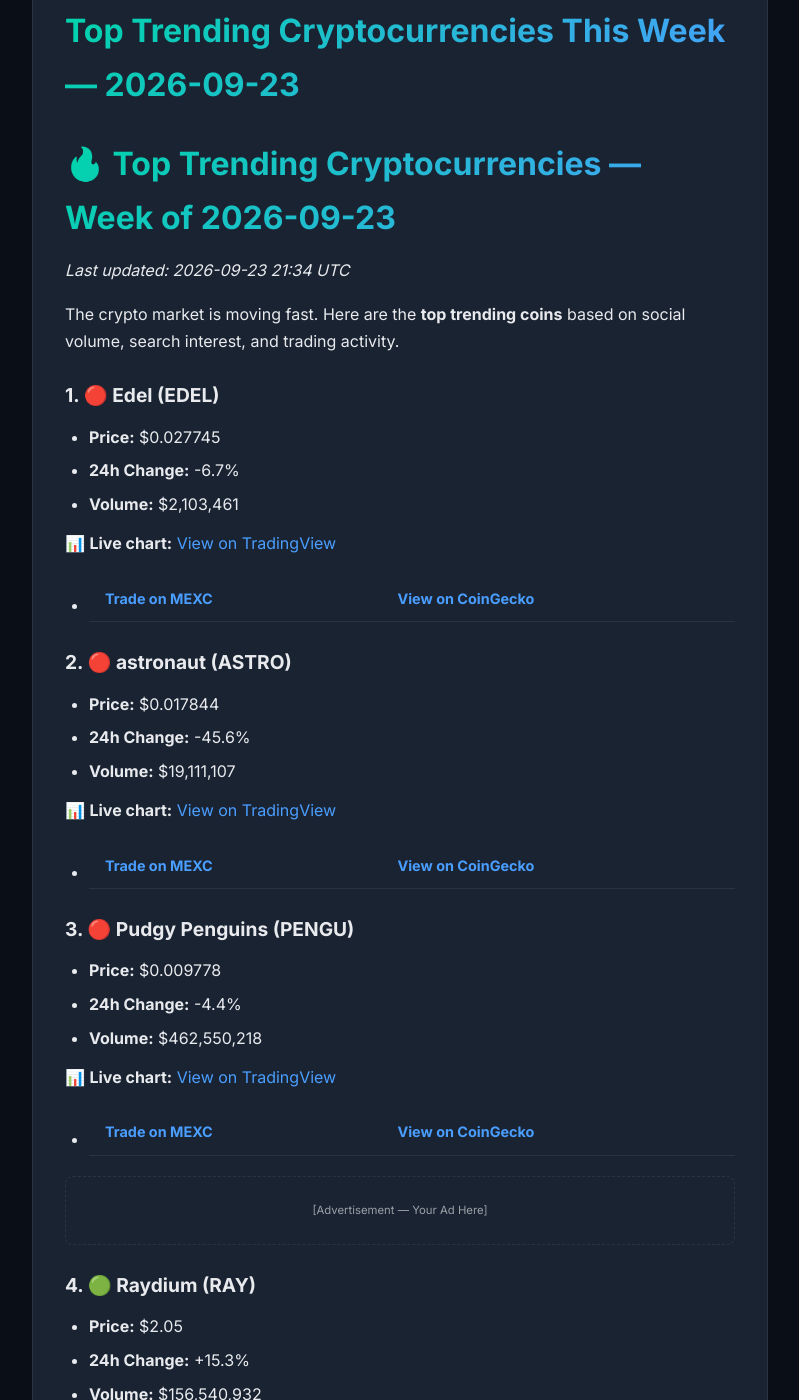
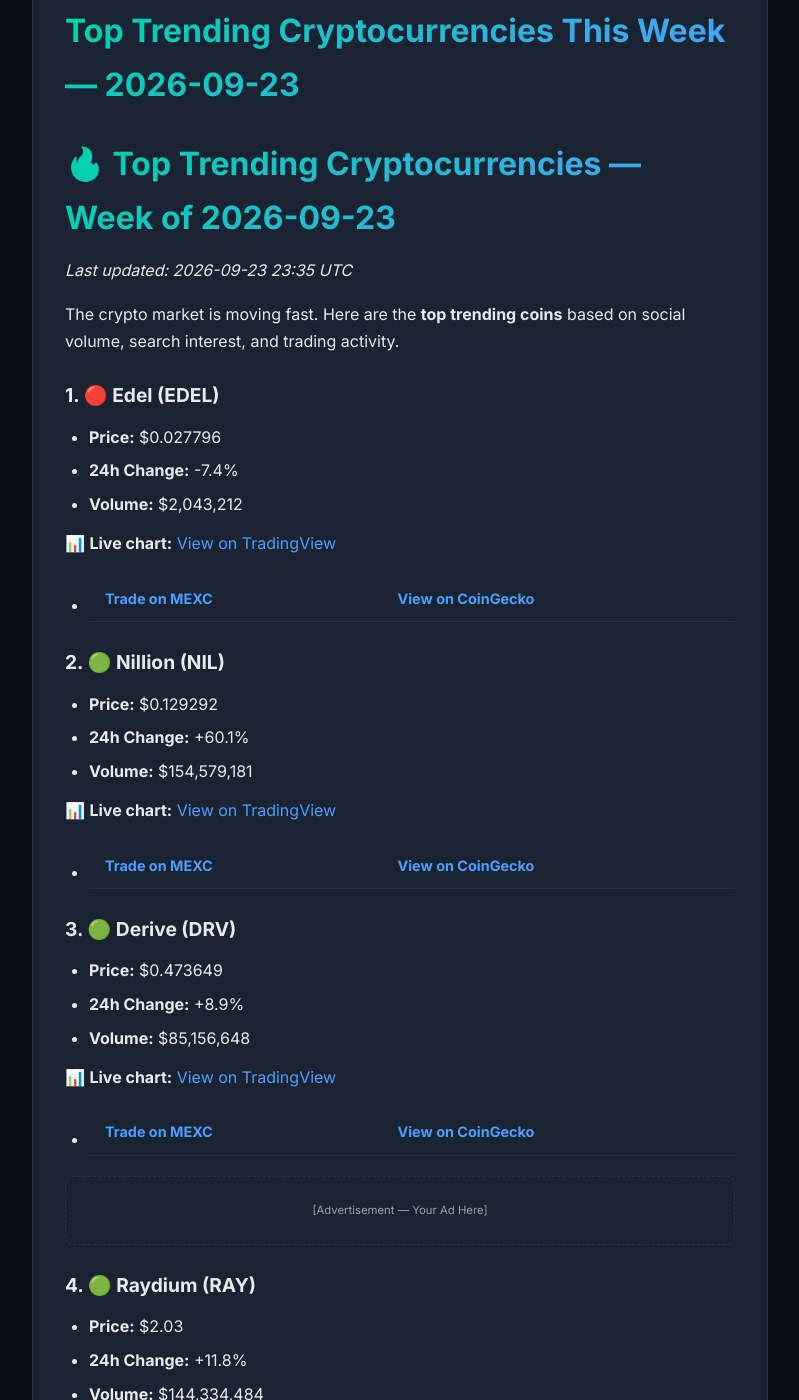
Before and after one commit to alexcipher-CRE/crypto-insights, a Jekyll site: the page built from _posts/2026-09-23-trending-coins.md, in a window 1280 px wide and 1400 px high, scrolled down 355 px. Shown: the whole window, without its empty margins (240-1039 px from the left). Built offline with Jekyll 4.4.1, drawn with Linux system fonts in a browser that asks for light colours; some of the changed text lies outside the part shown.

Commit message:
🚀 Auto-update: 15 posts

```diff
--- a/_posts/2026-09-23-trending-coins.md
+++ b/_posts/2026-09-23-trending-coins.md
@@ -6,39 +6,39 @@ tags: [crypto, trending, analysis]
 
 # 🔥 Top Trending Cryptocurrencies — Week of 2026-09-23
 
-*Last updated: 2026-09-23 21:34 UTC*
+*Last updated: 2026-09-23 23:35 UTC*
 
 The crypto market is moving fast. Here are the **top trending coins** based on social volume, search interest, and trading activity.
 
 ### 1. 🔴 Edel (EDEL)
 
-- **Price:** $0.027745
-- **24h Change:** -6.7%
-- **Volume:** $2,103,461
+- **Price:** $0.027796
+- **24h Change:** -7.4%
+- **Volume:** $2,043,212
 
 📊 **Live chart:** [View on TradingView](https://www.tradingview.com/chart/?symbol=BINANCE:EDELUSDT)
 
 - **[Trade on MEXC](https://www.mexc.com/trade/EDEL_USDT?ref=YOUR_REF_ID)** | **[View on CoinGecko](https://www.coingecko.com/en/coins/edel)**
 
-### 2. 🔴 astronaut (ASTRO)
+### 2. 🟢 Nillion (NIL)
 
-- **Price:** $0.017844
-- **24h Change:** -45.6%
-- **Volume:** $19,111,107
+- **Price:** $0.129292
+- **24h Change:** +60.1%
+- **Volume:** $154,579,181
 
-📊 **Live chart:** [View on TradingView](https://www.tradingview.com/chart/?symbol=BINANCE:ASTROUSDT)
+📊 **Live chart:** [View on TradingView](https://www.tradingview.com/chart/?symbol=BINANCE:NILUSDT)
 
-- **[Trade on MEXC](https://www.mexc.com/trade/ASTRO_USDT?ref=YOUR_REF_ID)** | **[View on CoinGecko](https://www.coingecko.com/en/coins/astronaut)**
+- **[Trade on MEXC](https://www.mexc.com/trade/NIL_USDT?ref=YOUR_REF_ID)** | **[View on CoinGecko](https://www.coingecko.com/en/coins/nillion)**
 
-### 3. 🔴 Pudgy Penguins (PENGU)
+### 3. 🟢 Derive (DRV)
 
-- **Price:** $0.009778
-- **24h Change:** -4.4%
-- **Volume:** $462,550,218
+- **Price:** $0.473649
+- **24h Change:** +8.9%
+- **Volume:** $85,156,648
 
-📊 **Live chart:** [View on TradingView](https://www.tradingview.com/chart/?symbol=BINANCE:PENGUUSDT)
+📊 **Live chart:** [View on TradingView](https://www.tradingview.com/chart/?symbol=BINANCE:DRVUSDT)
 
-- **[Trade on MEXC](https://www.mexc.com/trade/PENGU_USDT?ref=YOUR_REF_ID)** | **[View on CoinGecko](https://www.coingecko.com/en/coins/pudgy-penguins)**
+- **[Trade on MEXC](https://www.mexc.com/trade/DRV_USDT?ref=YOUR_REF_ID)** | **[View on CoinGecko](https://www.coingecko.com/en/coins/derive)**
 
 <!-- Ad Slot: Mid-Content Leaderboard -->
 <div class="ad-slot ad-leaderboard">
@@ -47,23 +47,23 @@ The crypto market is moving fast. Here are the **top trending coins** based on s
 
 ### 4. 🟢 Raydium (RAY)
 
-- **Price:** $2.05
-- **24h Change:** +15.3%
-- **Volume:** $156,540,932
+- **Price:** $2.03
+- **24h Change:** +11.8%
+- **Volume:** $144,334,484
 
 📊 **Live chart:** [View on TradingView](https://www.tradingview.com/chart/?symbol=BINANCE:RAYUSDT)
 
 - **[Trade on MEXC](https://www.mexc.com/trade/RAY_USDT?ref=YOUR_REF_ID)** | **[View on CoinGecko](https://www.coingecko.com/en/coins/raydium)**
 
-### 5. 🔴 Bittensor (TAO)
+### 5. 🔴 NEAR Protocol (NEAR)
 
-- **Price:** $286.66
-- **24h Change:** -7.1%
-- **Volume:** $360,399,287
+- **Price:** $4.31
+- **24h Change:** -2.6%
+- **Volume:** $2,595,838,925
 
-📊 **Live chart:** [View on TradingView](https://www.tradingview.com/chart/?symbol=BINANCE:TAOUSDT)
+📊 **Live chart:** [View on TradingView](https://www.tradingview.com/chart/?symbol=BINANCE:NEARUSDT)
 
-- **[Trade on MEXC](https://www.mexc.com/trade/TAO_USDT?ref=YOUR_REF_ID)** | **[View on CoinGecko](https://www.coingecko.com/en/coins/bittensor)**
+- **[Trade on MEXC](https://www.mexc.com/trade/NEAR_USDT?ref=YOUR_REF_ID)** | **[View on CoinGecko](https://www.coingecko.com/en/coins/near-protocol)**
 
 ## 💡 How to Buy These Coins
 
```
Also changed, not shown: _posts/2026-09-23-defi-yields.md (+12 -12 lines), _posts/2026-09-23-how-to-buy-edel.md (+8 -8 lines), _posts/2026-09-23-market-movers.md (+4 -4 lines), _posts/index.md (+1 -1 lines), api/v1/market.json (+106 -106 lines).
